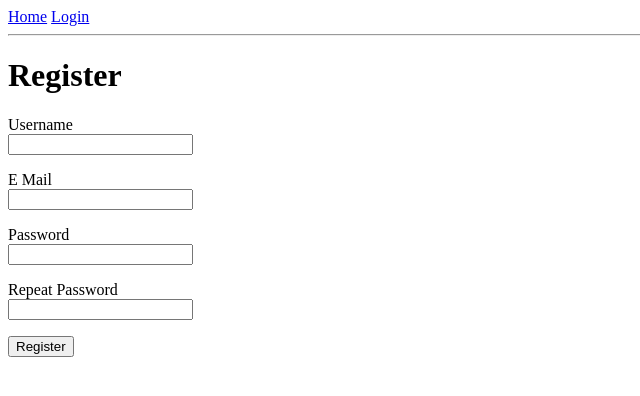
After one commit to Mikes987/Finance-Tracker, a Flask app: page /register in a window 1280 px wide. The commit adds this page. Shown: the top 396 px of the page, without its empty margins (0-640 px from the left). Run offline with Flask 3, Linux system fonts and the light colour scheme.

Commit message:
User Creation and Loading fully outsourced to User Model

```diff
--- a/financetracker/auth/forms.py
+++ b/financetracker/auth/forms.py
@@ -1,8 +1,29 @@
 from flask_wtf import FlaskForm
-from wtforms import StringField, PasswordField, SubmitField
-from wtforms.validators import DataRequired
+from wtforms import StringField, PasswordField, SubmitField, ValidationError
+from wtforms.validators import DataRequired, EqualTo
+import sqlalchemy as sa
+from financetracker import db
+from financetracker.models import User
 
 class UserLoginForm(FlaskForm):
     username = StringField('Username', validators=[DataRequired()])
     password = PasswordField('Password', validators=[DataRequired()])
     submit = SubmitField('Login')
+
+
+class RegistrationForm(FlaskForm):
+    username = StringField('Username', validators=[DataRequired()])
+    email = StringField('E Mail', validators=[DataRequired()])
+    password = PasswordField('Password', validators=[DataRequired()])
+    password2 = PasswordField('Repeat Password', validators=[DataRequired(), EqualTo('password')])
+    submit = SubmitField('Register')
+
+    def validate_username(self, username):
+        user = db.session.scalar(sa.select(User).where(User.username==username.data))
+        if user is not None:
+            raise ValidationError('Username already exists')
+
+    def validate_email(self, email):
+        user = db.session.scalar(sa.select(User).where(User.email==email.data))
+        if user is not None:
+            raise ValidationError('Email already exists')
--- a/financetracker/auth/routes.py
+++ b/financetracker/auth/routes.py
@@ -1,8 +1,10 @@
 from . import auth_bp as bp
-from .forms import UserLoginForm
+from .forms import UserLoginForm, RegistrationForm
+#from financetracker import db
 from financetracker.models import User
 from flask import render_template, redirect, url_for, flash
-from flask_login import current_user, logout_user, login_user
+from flask_login import logout_user, login_user
+#from werkzeug.security import generate_password_hash
 
 @bp.route("/login", methods=['GET', 'POST'])
 def login():
@@ -12,13 +14,24 @@ def login():
         if user is None:
             flash('Wrong User Credentials')
             return redirect(url_for('auth.login'))
-        flash('Login successful with: ' + str(user))
         login_user(user)
         return redirect(url_for('main.index'))
-    return render_template("login.html", form=form)
+    return render_template("login.html", form=form, title='Login')
 
 
 @bp.route("/logout")
 def logout():
     logout_user()
     return redirect(url_for('main.index'))
+
+
+@bp.route('/register', methods=['GET', 'POST'])
+def register():
+    form = RegistrationForm()
+    if form.validate_on_submit():
+        User.create_user(username=form.username.data,
+                         password=form.password.data,
+                         email=form.email.data)
+        flash('User successfully created.')
+        return redirect(url_for('auth.login'))
+    return render_template('register.html', title='Register', form=form)
--- a/financetracker/templates/login.html
+++ b/financetracker/templates/login.html
@@ -10,4 +10,6 @@
     {{ form.password }}<br><br>
     {{ form.submit }}
 </form>
+<br>
+<p>Not a user yet? <a href="{{ url_for('auth.register') }}"> Register here!</a></p>
 {% endblock %}
--- /dev/null
+++ b/financetracker/templates/register.html
@@ -0,0 +1,37 @@
+{% extends "base.html" %}
+
+{% block content %}
+<h1>Register</h1>
+<form action="" method="post">
+    {{ form.hidden_tag() }}
+    <p>
+        {{ form.username.label }}<br>
+        {{ form.username }}<br>
+        {% for error in form.username.errors %}
+        <span style="color: red;">[{{ error }}]</span>
+        {% endfor %}
+    </p>
+    <P>
+        {{ form.email.label}}<br>
+        {{ form.email }}<br>
+        {% for error in form.email.errors %}
+        <span style="color: red;">[{{ error }}]</span>
+        {% endfor %}
+    </p>
+    <p>
+        {{ form.password.label }}<br>
+        {{ form.password }}<br>
+        {% for error in form.password.errors %}
+        <span style="color: red;">[{{ error }}]</span>
+        {% endfor %}
+    </p>
+    <p>
+        {{ form.password2.label }}<br>
+        {{ form.password2 }}<br>
+        {% for error in form.password2.errors %}
+        <span style="color: red;">[{{ error }}]</span>
+        {% endfor %}
+    </p>
+    {{ form.submit }}
+</form>
+{% endblock %}
```
Also changed, not shown: financetracker/models.py (+11 -3 lines).
